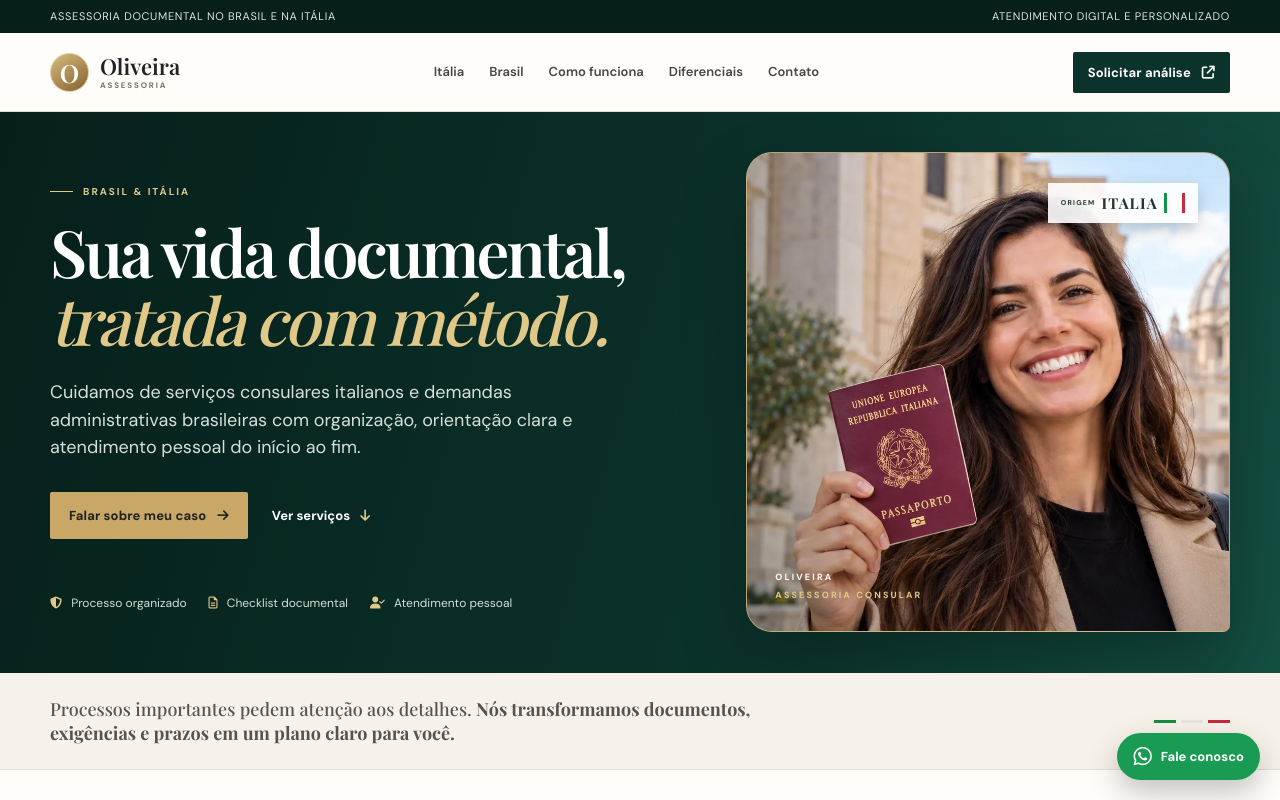
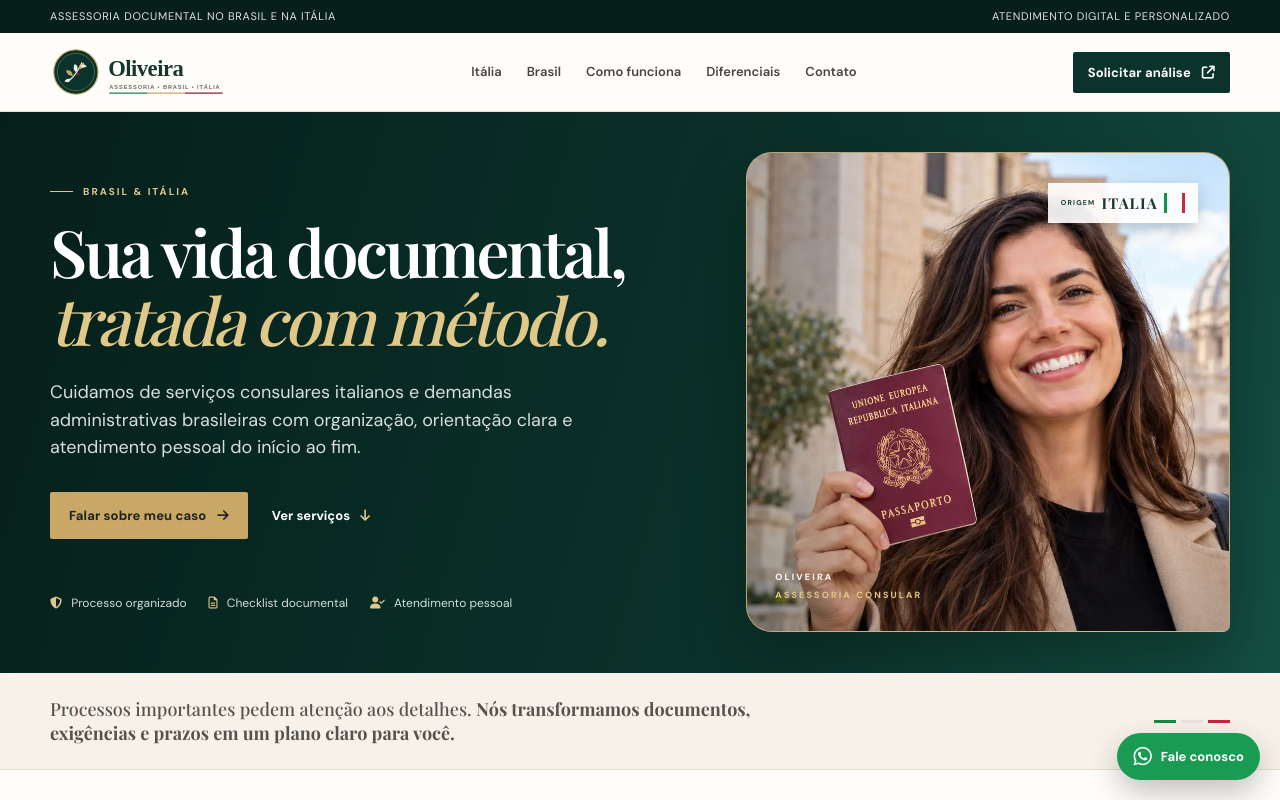
Before and after one commit to Roh-barboza/oliveira-assessoria, a browser extension: page landing/index.html in a window 1280 px wide. Shown: the top 800 px of the page. Drawn offline with nearby package versions, Linux system fonts and the light colour scheme.

Commit message:
feat: cria identidade visual da Oliveira Assessoria

```diff
--- a/landing/index.html
+++ b/landing/index.html
@@ -19,6 +19,11 @@
       href="https://cdnjs.cloudflare.com/ajax/libs/font-awesome/6.7.2/css/all.min.css"
     />
     <link rel="stylesheet" href="premium-consular.css" />
+    <link
+      rel="icon"
+      href="assets/logo-mark-oliveira.svg"
+      type="image/svg+xml"
+    />
   </head>
   <body>
     <div class="top-line">
@@ -31,9 +36,12 @@
           class="brand"
           href="index.html"
           aria-label="Oliveira Assessoria - página inicial"
-          ><span class="brand-mark">O</span
-          ><span>Oliveira <b>Assessoria</b></span></a
-        >
+          ><img
+            src="assets/logo-oliveira.svg"
+            alt="Oliveira Assessoria — Brasil e Itália"
+            width="380"
+            height="96"
+        /></a>
         <button
           id="menu-toggle"
           class="menu-toggle"
@@ -457,9 +465,12 @@
     <footer>
       <div class="shell footer-inner">
         <a class="brand brand--footer" href="index.html"
-          ><span class="brand-mark">O</span
-          ><span>Oliveira <b>Assessoria</b></span></a
-        >
+          ><img
+            src="assets/logo-oliveira-white.svg"
+            alt="Oliveira Assessoria — Brasil e Itália"
+            width="380"
+            height="96"
+        /></a>
         <p>Assessoria administrativa e documental no Brasil e na Itália.</p>
         <div>
           <a href="privacidade.html">Privacidade</a
--- a/landing/premium-consular.css
+++ b/landing/premium-consular.css
@@ -56,35 +56,13 @@ body {
 .brand {
   display: inline-flex;
   align-items: center;
-  gap: 11px;
-  color: var(--ink);
-  font-family: "Playfair Display", serif;
-  font-size: 22px;
-  font-weight: 600;
-  line-height: 1;
   text-decoration: none;
-  white-space: nowrap;
+  flex: none;
 }
-.brand b {
+.brand img {
   display: block;
-  margin-top: 4px;
-  color: #77716a;
-  font-family: "DM Sans", sans-serif;
-  font-size: 8px;
-  font-weight: 700;
-  letter-spacing: 0.23em;
-  text-transform: uppercase;
-}
-.brand-mark {
-  display: grid;
-  place-items: center;
-  width: 39px;
-  height: 39px;
-  border: 1px solid #ddca9f;
-  border-radius: 50%;
-  background: linear-gradient(145deg, #d7bc80, #85612c);
-  color: white;
-  font-size: 25px;
+  width: 205px;
+  height: auto;
 }
 .main-nav {
   display: flex;
@@ -807,10 +785,7 @@ footer {
   gap: 20px;
 }
 .brand--footer {
-  color: #fff;
-}
-.brand--footer b {
-  color: #b6c8bf;
+  min-width: 205px;
 }
 .footer-inner p {
   margin: 0;
@@ -924,6 +899,9 @@ footer {
   }
   .header-inner {
     height: 66px;
+  }
+  .brand img {
+    width: 176px;
   }
   .menu-toggle {
     display: block;
```
Also changed, not shown: landing/assets/logo-mark-oliveira.svg (added), landing/assets/logo-oliveira-white.svg (added), landing/assets/logo-oliveira.svg (added).
